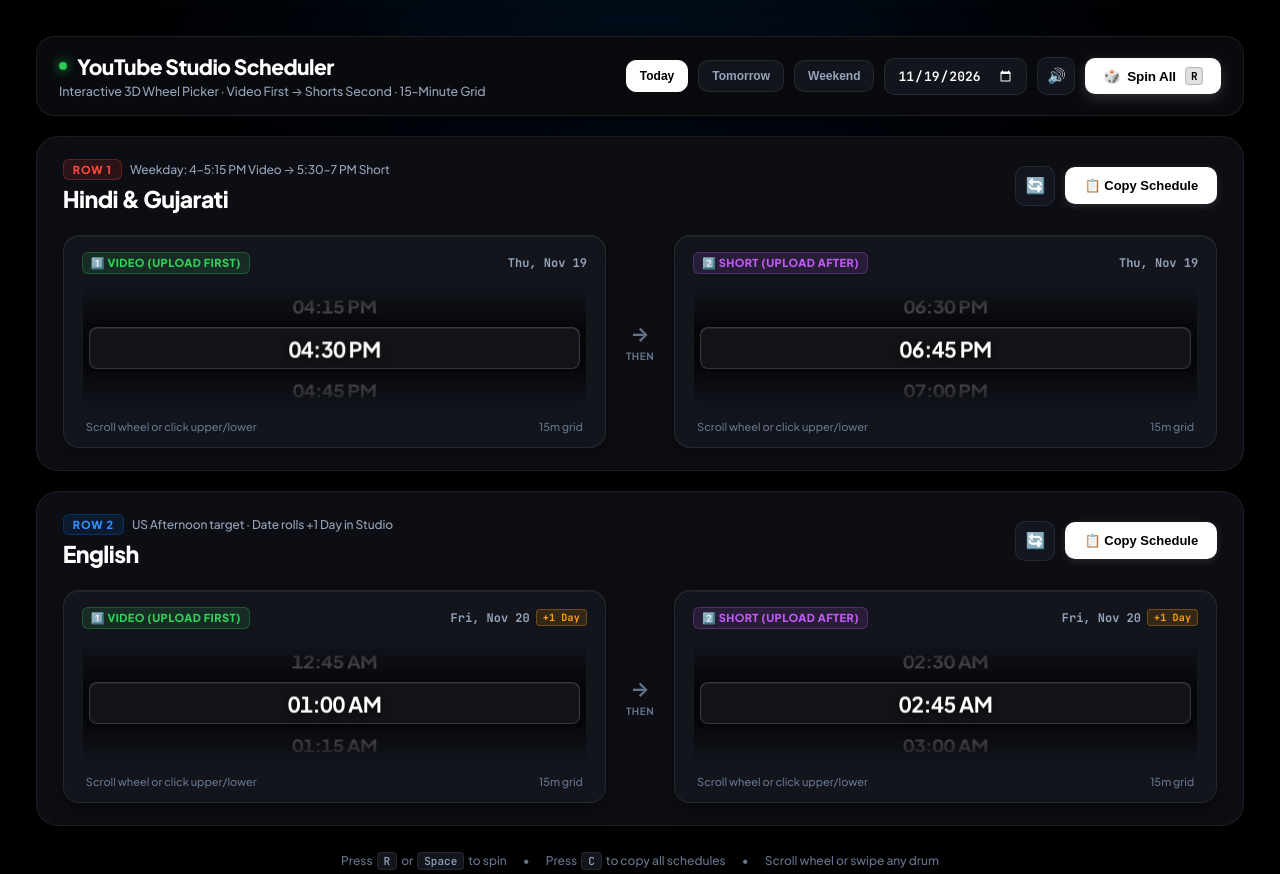
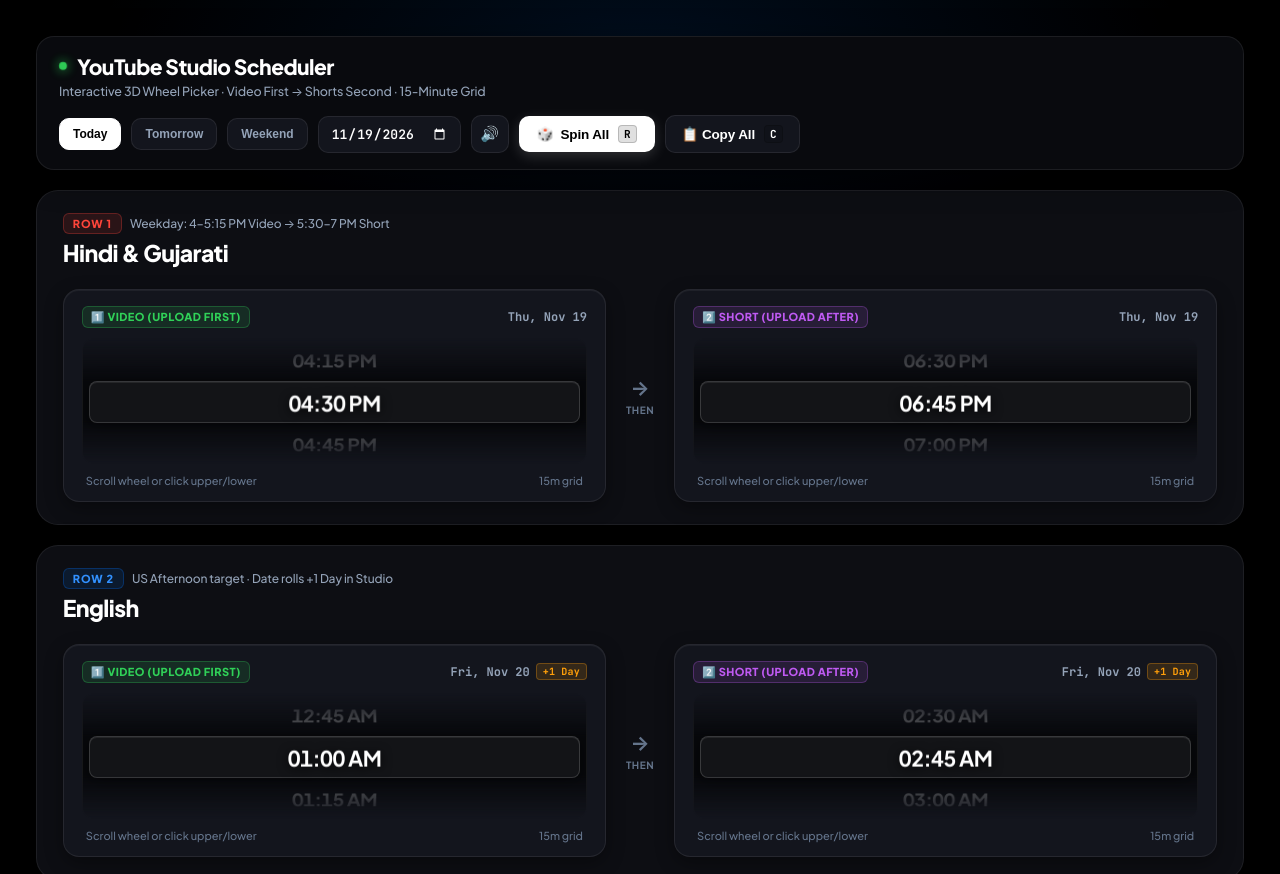
Before and after one commit to iamrutvikbarot/yt-studio-scheduler, a plain HTML site: page index.html in a window 1280 px wide. Shown: the top 874 px of the page. Drawn offline with Linux system fonts and the light colour scheme.

Commit message:
Remove row-level button clutter and centralize Copy All in top header bar

```diff
--- a/index.html
+++ b/index.html
@@ -315,6 +315,38 @@
 
     .btn-spin-all:hover .spin-icon {
       transform: rotate(180deg);
+    }
+
+    .btn-copy-all {
+      background: #13151D;
+      color: #FFFFFF;
+      border: 1px solid var(--card-border);
+      border-radius: 10px;
+      padding: 9px 16px;
+      font-size: 13.5px;
+      font-weight: 700;
+      letter-spacing: -0.01em;
+      cursor: pointer;
+      display: inline-flex;
+      align-items: center;
+      gap: 7px;
+      transition: background 150ms var(--ease-out), border-color 150ms var(--ease-out), transform 120ms var(--ease-out);
+    }
+
+    .btn-copy-all:hover {
+      background: #1E2230;
+      border-color: var(--card-border-hover);
+      transform: translateY(-1px);
+    }
+
+    .btn-copy-all:active {
+      transform: scale(0.97);
+    }
+
+    .btn-copy-all.copied {
+      background: #30D158;
+      color: #000000;
+      border-color: #30D158;
     }
 
     kbd {
@@ -775,7 +807,7 @@
       input[type="date"] {
         width: 100%;
       }
-      .btn-spin-all {
+      .btn-spin-all, .btn-copy-all {
         width: 100%;
         justify-content: center;
       }
@@ -839,6 +871,10 @@
       <button class="btn-spin-all" onclick="spinAllSequential()" aria-label="Spin All Slots">
         <span class="spin-icon">🎲</span> Spin All <kbd>R</kbd>
       </button>
+
+      <button class="btn-copy-all" id="btnCopyAll" onclick="copyAllWithFeedback()" aria-label="Copy Full Schedule">
+        📋 Copy All <kbd>C</kbd>
+      </button>
     </div>
   </header>
 
@@ -854,15 +890,6 @@
             <span class="row-strategy-pill" id="hinNote">Weekday: 4–5:15 PM Video → 5:30–7 PM Short</span>
           </div>
           <h2 class="row-heading" id="hinRowHeading">Hindi &amp; Gujarati</h2>
-        </div>
-
-        <div class="row-actions-group">
-          <button class="btn-row-spin" title="Spin Hindi & Gujarati" onclick="spinRow('hin')" aria-label="Spin Hindi Row">
-            🔄
-          </button>
-          <button class="btn-copy-schedule" id="hinCopyBtn" onclick="copyRowSchedule('Hindi & Gujarati', 'hinVideoDateText', currentTimes.hinVideo, 'hinShortDateText', currentTimes.hinShort, 'hinCopyBtn')">
-            📋 Copy Schedule
-          </button>
         </div>
       </div>
 
@@ -918,15 +945,6 @@
             <span class="row-strategy-pill">US Afternoon target · Date rolls +1 Day in Studio</span>
           </div>
           <h2 class="row-heading" id="engRowHeading">English</h2>
-        </div>
-
-        <div class="row-actions-group">
-          <button class="btn-row-spin" title="Spin English" onclick="spinRow('eng')" aria-label="Spin English Row">
-            🔄
-          </button>
-          <button class="btn-copy-schedule" id="engCopyBtn" onclick="copyRowSchedule('English', 'engVideoDateText', currentTimes.engVideo, 'engShortDateText', currentTimes.engShort, 'engCopyBtn')">
-            📋 Copy Schedule
-          </button>
         </div>
       </div>
 
@@ -1384,6 +1402,20 @@
     triggerSonnerToast(msg);
   }
 
+  function copyAllWithFeedback() {
+    const btn = document.getElementById('btnCopyAll');
+    if (btn) {
+      const orig = btn.innerHTML;
+      btn.innerHTML = `✓ Copied!`;
+      btn.classList.add('copied');
+      setTimeout(() => {
+        btn.innerHTML = orig;
+        btn.classList.remove('copied');
+      }, 1800);
+    }
+    copyAllSchedules();
+  }
+
   function copyAllSchedules() {
     const baseDate = getTargetDate();
     const nextDate = new Date(baseDate);
```
Also changed, not shown: youtube-scheduler.html (+51 -19 lines).
